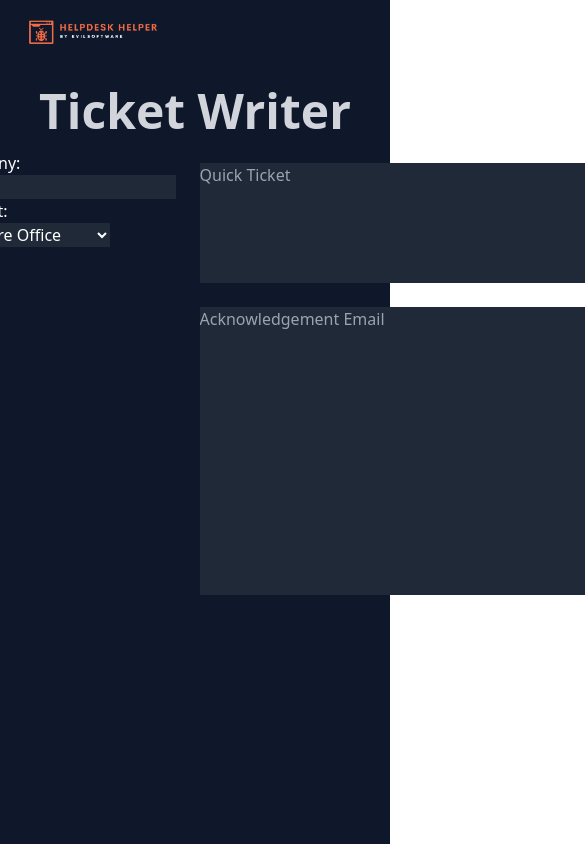
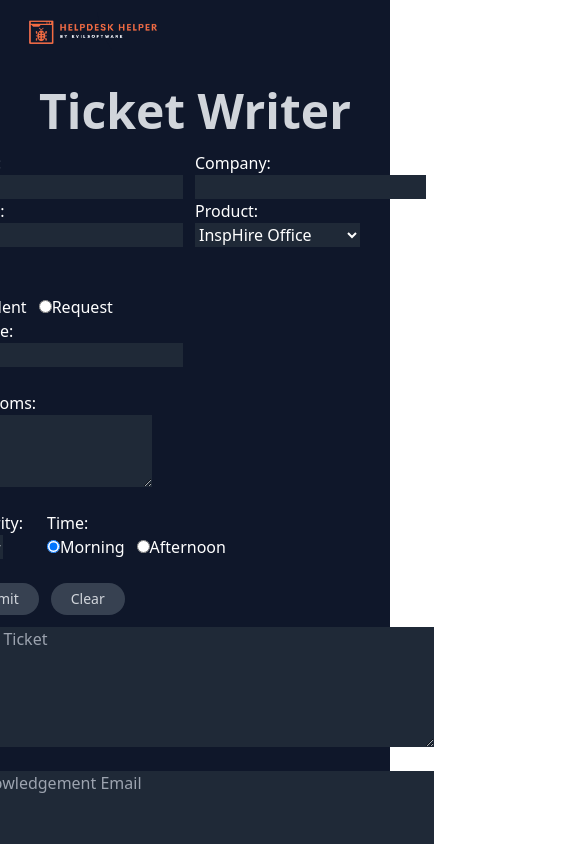
Before and after one commit to ThegenJackson/Helpdesk-Helper, a React (Vite) app: page / in a window 390 px wide. Shown: the top 844 px of the page, 585 px wide, since content can reach past the window. Built offline with nearby package versions, Linux system fonts and the light colour scheme; a web font is replaced by a local one.

Commit message:
Mobile styling fix
fixed styling for mobile

```diff
--- a/src/components/TicketWriter.jsx
+++ b/src/components/TicketWriter.jsx
@@ -72,7 +72,7 @@ export const TicketWriter = () => {
     <div>
       <h1 className="head_text">
         Ticket Writer</h1>
-      <div className="py-3 flex justify-items-center">
+      <div className="py-3 sm:flex justify-items-center">
         <div>
       <form onSubmit={handleSubmit}>
         <div className="flex justify-start">
--- a/tailwind.config.js
+++ b/tailwind.config.js
@@ -5,6 +5,11 @@ export default {
     "./src/**/*.{js,ts,jsx,tsx}",
   ],
   theme: {
+    screens: {
+      'sm': '576px',
+      'md': '960px',
+      'lg': '1440px',
+    },
     extend: {
       fontFamily: {
         satoshi: ["Satoshi", "sans-serif"],
```
